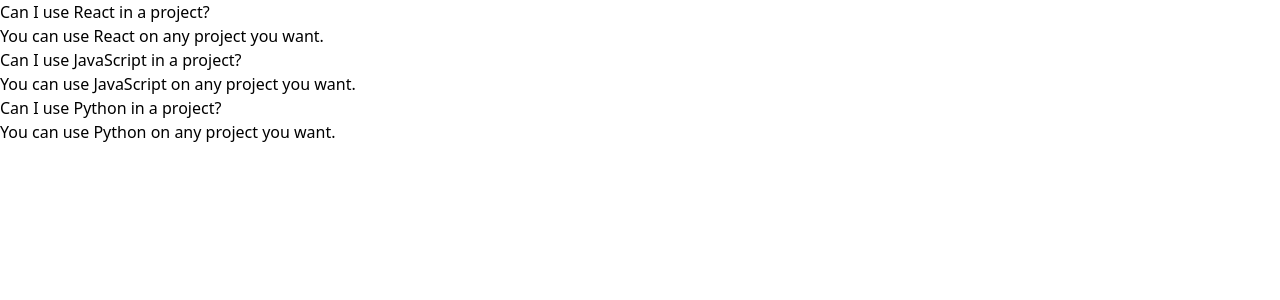
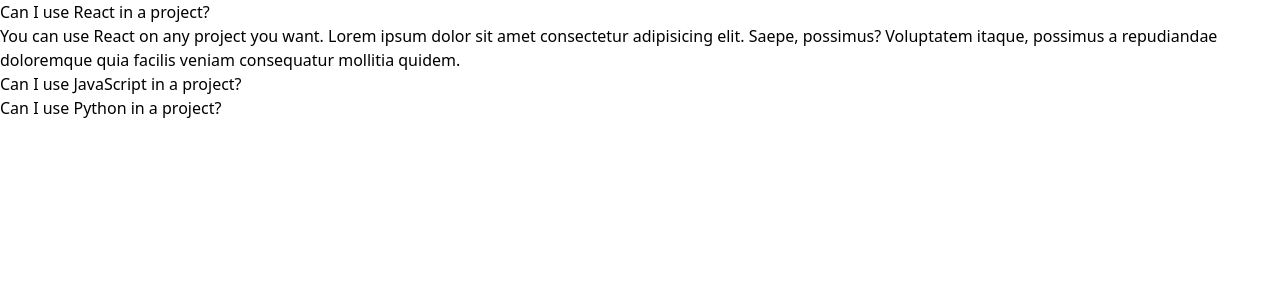
Before and after one commit to asksaurabh/React-Tutorial, a React (Create React App) app in the folder custom-naivgation-routing-systems/: page / in a window 1280 px wide. Shown: the top 300 px of the page. Built offline with nearby package versions, Linux system fonts and the light colour scheme.

Commit message:
Show content when label expanded

```diff
--- a/custom-naivgation-routing-systems/src/App.js
+++ b/custom-naivgation-routing-systems/src/App.js
@@ -5,17 +5,20 @@
     {
       id: 'l2kj5sas',
       label: 'Can I use React in a project?',
-      content: 'You can use React on any project you want.',
+      content:
+        'You can use React on any project you want. Lorem ipsum dolor sit amet consectetur adipisicing elit. Saepe, possimus? Voluptatem itaque, possimus a repudiandae doloremque quia facilis veniam consequatur mollitia quidem.',
     },
     {
       id: 'l2kj5hsj',
       label: 'Can I use JavaScript in a project?',
-      content: 'You can use JavaScript on any project you want.',
+      content:
+        'You can use JavaScript on any project you want. Lorem ipsum dolor sit amet consectetur adipisicing elit. Saepe, possimus? Voluptatem itaque, possimus a repudiandae doloremque quia facilis veniam consequatur mollitia quidem.',
     },
     {
       id: 'l2kj5hsk',
       label: 'Can I use Python in a project?',
-      content: 'You can use Python on any project you want.',
+      content:
+        'You can use Python on any project you want. Lorem ipsum dolor sit amet consectetur adipisicing elit. Saepe, possimus? Voluptatem itaque, possimus a repudiandae doloremque quia facilis veniam consequatur mollitia quidem.',
     },
   ];
 
--- a/custom-naivgation-routing-systems/src/components/Accordion.js
+++ b/custom-naivgation-routing-systems/src/components/Accordion.js
@@ -1,9 +1,16 @@
+import { useState } from 'react';
+
 function Accordion({ items }) {
-  const renderedItems = items.map((item) => {
+  const [expandedIndex, setExpandedIndex] = useState(0);
+
+  const renderedItems = items.map((item, index) => {
+    const isExpanded = index === expandedIndex;
+    const labelContent = isExpanded && <div>{item.content}</div>;
+
     return (
       <div key={item.id}>
         <div>{item.label}</div>
-        <div>{item.content}</div>
+        {labelContent}
       </div>
     );
   });
```
